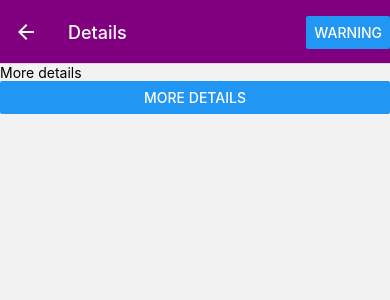
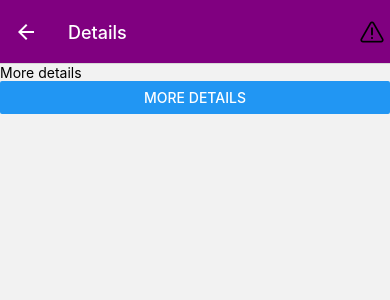
Before and after one commit to eric3318/cs5520-mobile-development, a React Native app: screen /Details in a window 390 px wide. Shown: the top 300 px of the page. Built offline with nearby package versions, Linux system fonts and the light colour scheme.

Commit message:
replaced button with PressableButton for warning

```diff
--- a/components/GoalDetails.jsx
+++ b/components/GoalDetails.jsx
@@ -1,5 +1,7 @@
 import { View, Text, Button, StyleSheet } from "react-native";
 import { useEffect, useState } from "react";
+import PressableButton from "./PressableButton";
+import AntDesign from "@expo/vector-icons/AntDesign";
 
 export default function GoalDetails({ navigation, route }) {
   const [isWarning, setIsWarning] = useState(false);
@@ -12,7 +14,13 @@ export default function GoalDetails({ navigation, route }) {
     navigation.setOptions({
       title: isWarning ? "Warning!" : "Details",
       headerRight: () => (
-        <Button title="Warning" onPress={onWarningButtonClick} />
+        // <Button title="Warning" onPress={onWarningButtonClick} />
+        <PressableButton
+          pressedFunction={onWarningButtonClick}
+          componentStyle={styles.warningIcon}
+        >
+          <AntDesign name="warning" size={24} />
+        </PressableButton>
       ),
     });
   }, [isWarning, navigation]);
@@ -37,4 +45,7 @@ const styles = StyleSheet.create({
   warningText: {
     color: "red",
   },
+  warningIcon: {
+    backgroundColor: "transparent",
+  },
 });
--- a/components/GoalItem.jsx
+++ b/components/GoalItem.jsx
@@ -20,7 +20,7 @@ export default function GoalItem({ item, onDelete }) {
       >
         <Text style={styles.text}>{item.text}</Text>
         <PressableButton pressedFunction={() => onDelete(item.id)}>
-          <AntDesign name="delete" size={22} color="black" />
+          <AntDesign name="delete" size={22} />
         </PressableButton>
       </PressableButton>
     </View>
--- a/components/PressableButton.jsx
+++ b/components/PressableButton.jsx
@@ -21,6 +21,8 @@ export default function PressableButton(props) {
 const styles = StyleSheet.create({
   defaultStyle: {
     backgroundColor: "beige",
+    paddingHorizontal: 6,
+    paddingVertical: 4,
   },
   defaultPressedStyle: {
     backgroundColor: "#a4a",
```
